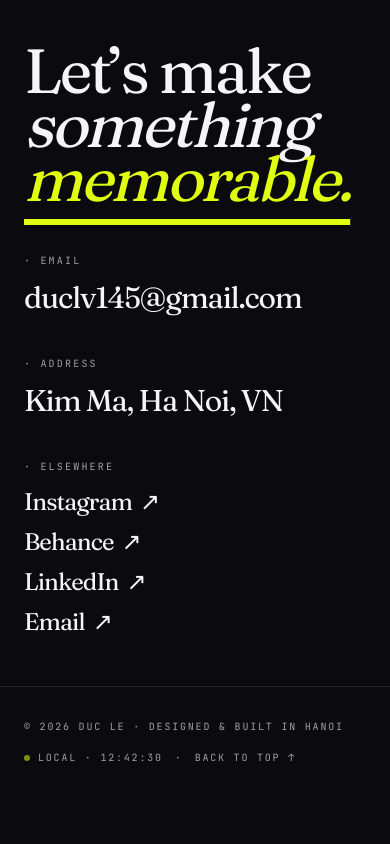
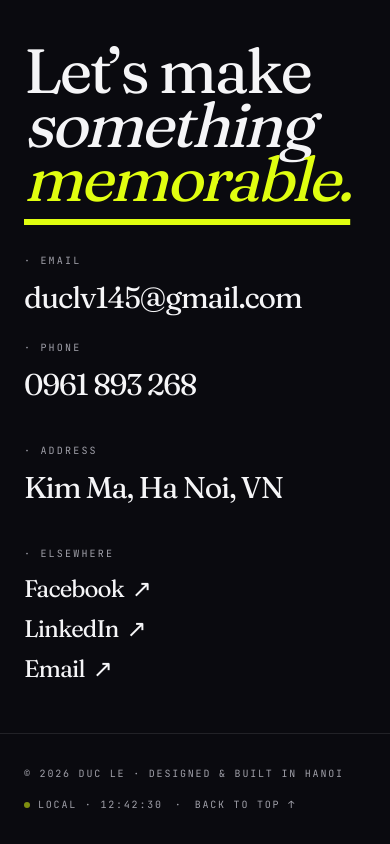
Before and after one commit to duclv145/ducle-portfolio-2026, a Next.js app: page / in a window 390 px wide. Shown: the part 7084-7928 px from the top of the page. Before the commit the page ends 7881 px from the top, so only its background shows below. Built offline with nearby package versions, Linux system fonts and the light colour scheme.

Commit message:
Update contact info: phone, Facebook, LinkedIn links

```diff
--- a/components/ContactSection.tsx
+++ b/components/ContactSection.tsx
@@ -46,7 +46,8 @@ export default function ContactSection() {
         </div>
 
         <div className="col-span-12 grid grid-cols-1 gap-10 md:grid-cols-3">
-          <div className="md:col-span-1">
+          <div className="md:col-span-1 flex flex-col gap-6">
+            <div>
               <p className="font-mono text-[10px] uppercase tracking-[0.22em] text-fg-muted">
                 · Email
               </p>
@@ -59,6 +60,19 @@ export default function ContactSection() {
               >
                 {profile.email}
               </a>
+            </div>
+            <div>
+              <p className="font-mono text-[10px] uppercase tracking-[0.22em] text-fg-muted">
+                · Phone
+              </p>
+              <a
+                href={`tel:${profile.phone}`}
+                data-cursor="hover"
+                className="mt-3 block font-display text-3xl text-fg underline-offset-4 hover:underline sm:text-4xl"
+              >
+                {profile.phone}
+              </a>
+            </div>
           </div>
           <div>
             <p className="font-mono text-[10px] uppercase tracking-[0.22em] text-fg-muted">
--- a/lib/data.ts
+++ b/lib/data.ts
@@ -128,10 +128,10 @@ export const profile = {
   email: "duclv145@gmail.com",
   available: "Available for select projects",
   bio: "As a Senior Graphic Designer with over 10 years of experience at leading corporations like Phu My Hung, Yeah1, and FPT, I have built my career on the foundation of solid design thinking. I am committed to evolving with the industry, skillfully integrating AI tools to enhance creativity and efficiency.",
+  phone: "0961 893 268",
   socials: [
-    { label: "Instagram", href: "https://instagram.com" },
-    { label: "Behance", href: "https://behance.net" },
-    { label: "LinkedIn", href: "https://linkedin.com" },
+    { label: "Facebook", href: "https://facebook.com/duclee145" },
+    { label: "LinkedIn", href: "https://linkedin.com/in/duclv145" },
     { label: "Email", href: "mailto:duclv145@gmail.com" },
   ],
 };
```
Lines whose indentation alone changed are shown as unchanged.
